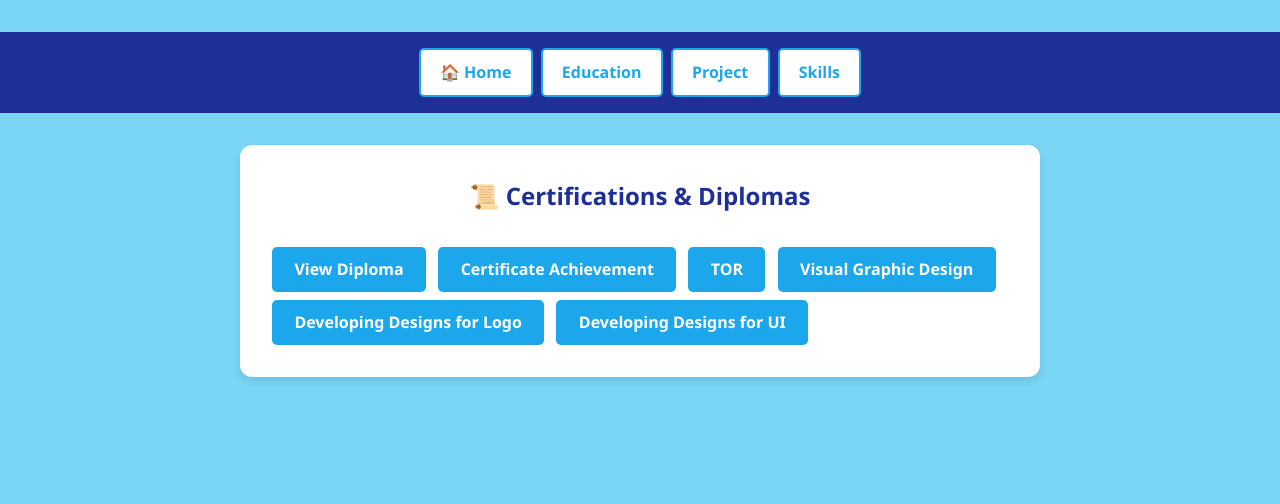
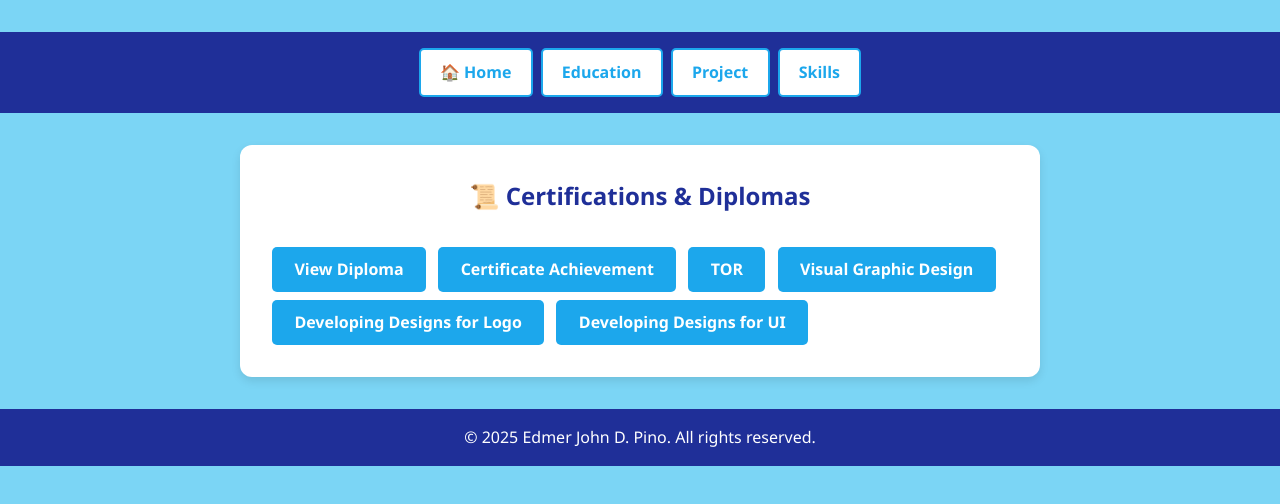
Before and after one commit to Edmercodes/Portfolio., a plain HTML site: page certifications.html in a window 1280 px wide. Drawn offline with Linux system fonts and the light colour scheme.

Commit message:
Update certifications.html

```diff
--- a/certifications.html
+++ b/certifications.html
@@ -97,5 +97,7 @@
     <a href="logodesign.html" class="view-btn">Developing Designs for Logo</a>
     <a href="uidesign.html" class="view-btn">Developing Designs for UI</a>
   </section>
-</body>
+</body><footer>
+  &copy; 2025 Edmer John D. Pino. All rights reserved.
+</footer>
 </html>
```
